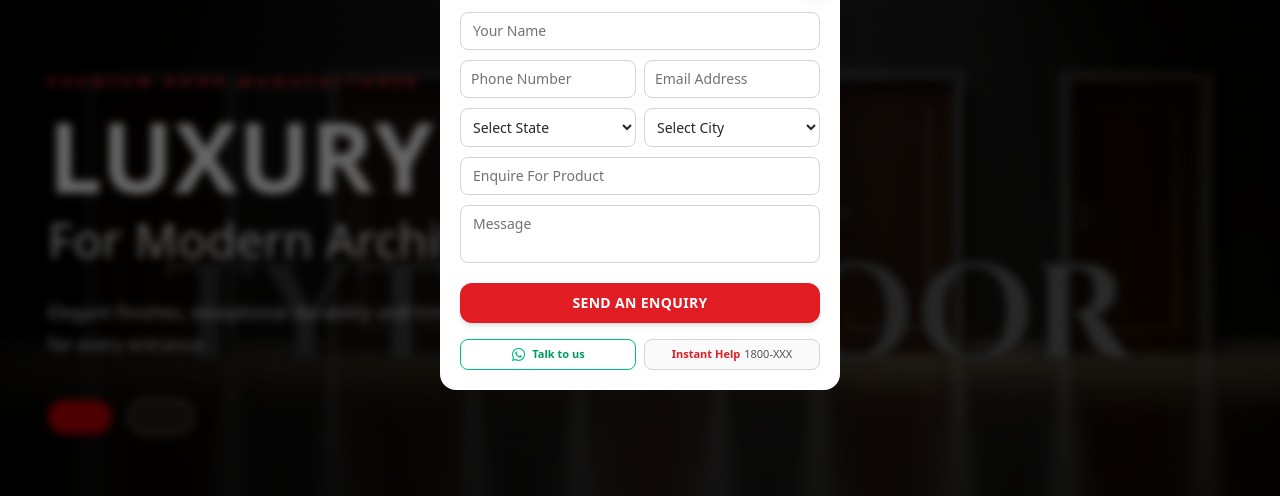
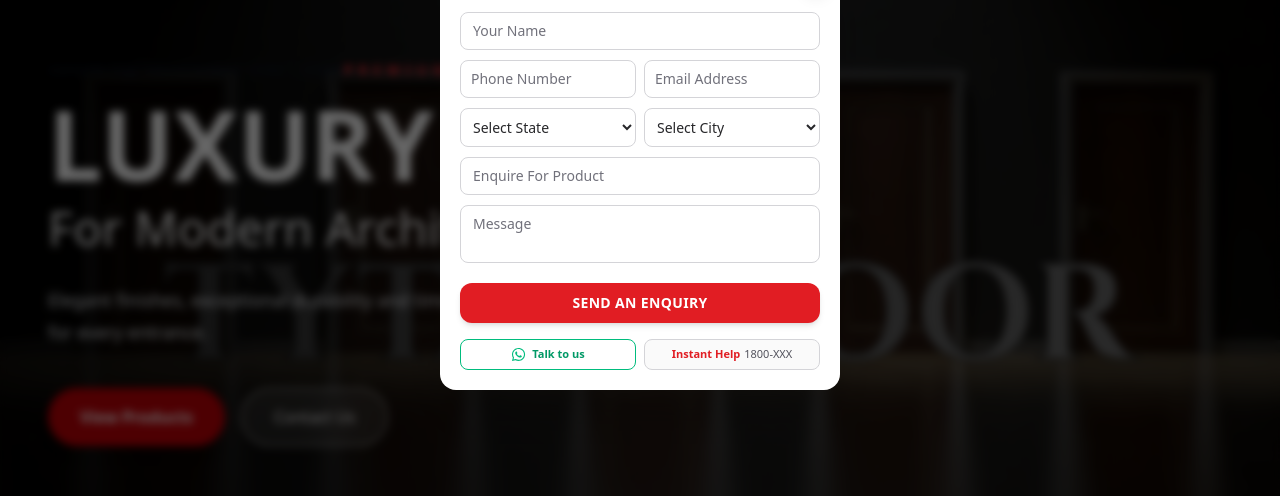
Before and after one commit to avisinghss/tytandoor, a React (Vite) app: page / in a window 1280 px wide. Shown: the part 229-725 px from the top of the page. Built offline with nearby package versions, Linux system fonts and the light colour scheme; no server answers; the database is empty.

Commit message:
heroslider fixed

```diff
--- a/src/components/hero/HeroContent.jsx
+++ b/src/components/hero/HeroContent.jsx
@@ -1,12 +1,15 @@
 import { motion } from "framer-motion";
 
 export default function HeroContent({ slide }) {
+  console.log("HeroContent slide:", slide);
+
+
   return (
-    <div className="absolute inset-0 z-20 flex items-center">
+    <div key={slide.id} className="absolute inset-0 z-20 flex items-center">
       <div className="mx-auto w-full max-w-7xl px-6 lg:px-12">
         <div className="max-w-3xl">
-
-          {/* Subtitle */}
+console.log("HeroContent slide:", slide);
+          {/* Subtitle Accent */}
           <motion.span
             initial={{ opacity: 0, y: 25 }}
             animate={{ opacity: 1, y: 0 }}
@@ -16,7 +19,7 @@ export default function HeroContent({ slide }) {
             Premium Door Manufacturer
           </motion.span>
 
-          {/* Title */}
+          {/* Main Title */}
           <motion.h1
             initial={{ opacity: 0, y: 35 }}
             animate={{ opacity: 1, y: 0 }}
@@ -54,11 +57,11 @@ export default function HeroContent({ slide }) {
             className="mt-10 flex flex-wrap gap-4"
           >
             <button className="rounded-full bg-red-700 px-8 py-4 text-white font-semibold shadow-lg transition-all duration-300 hover:-translate-y-1 hover:bg-red-800">
-              {slide.primary}
+              {slide.primaryButton}
             </button>
 
             <button className="rounded-full border border-white/70 bg-white/10 px-8 py-4 text-white backdrop-blur-md transition-all duration-300 hover:bg-white hover:text-black">
-              {slide.secondary}
+              {slide.secondaryButton}
             </button>
           </motion.div>
         </div>
--- a/src/components/hero/HeroSlider.jsx
+++ b/src/components/hero/HeroSlider.jsx
@@ -12,7 +12,6 @@ import ScrollIndicator from "./ScrollIndicator";
 export default function HeroSlider() {
   return (
     <section className="relative h-screen overflow-hidden">
-
       <Swiper
         modules={[Autoplay, EffectFade, Pagination]}
         effect="fade"
@@ -52,8 +51,8 @@ export default function HeroSlider() {
         ))}
       </Swiper>
 
+      {/* Kept ScrollIndicator single instance here */}
       <ScrollIndicator />
-
     </section>
   );
 }
--- a/src/pages/Home.jsx
+++ b/src/pages/Home.jsx
@@ -35,8 +35,8 @@ export default function Home() {
         isOpen={isModalOpen}
         onClose={() => setIsModalOpen(false)}
       />
+      <WhyChooseUs />
       <Testimonials />
-      <WhyChooseUs />
       <CTASection />
       <Footer />
     </>
```
